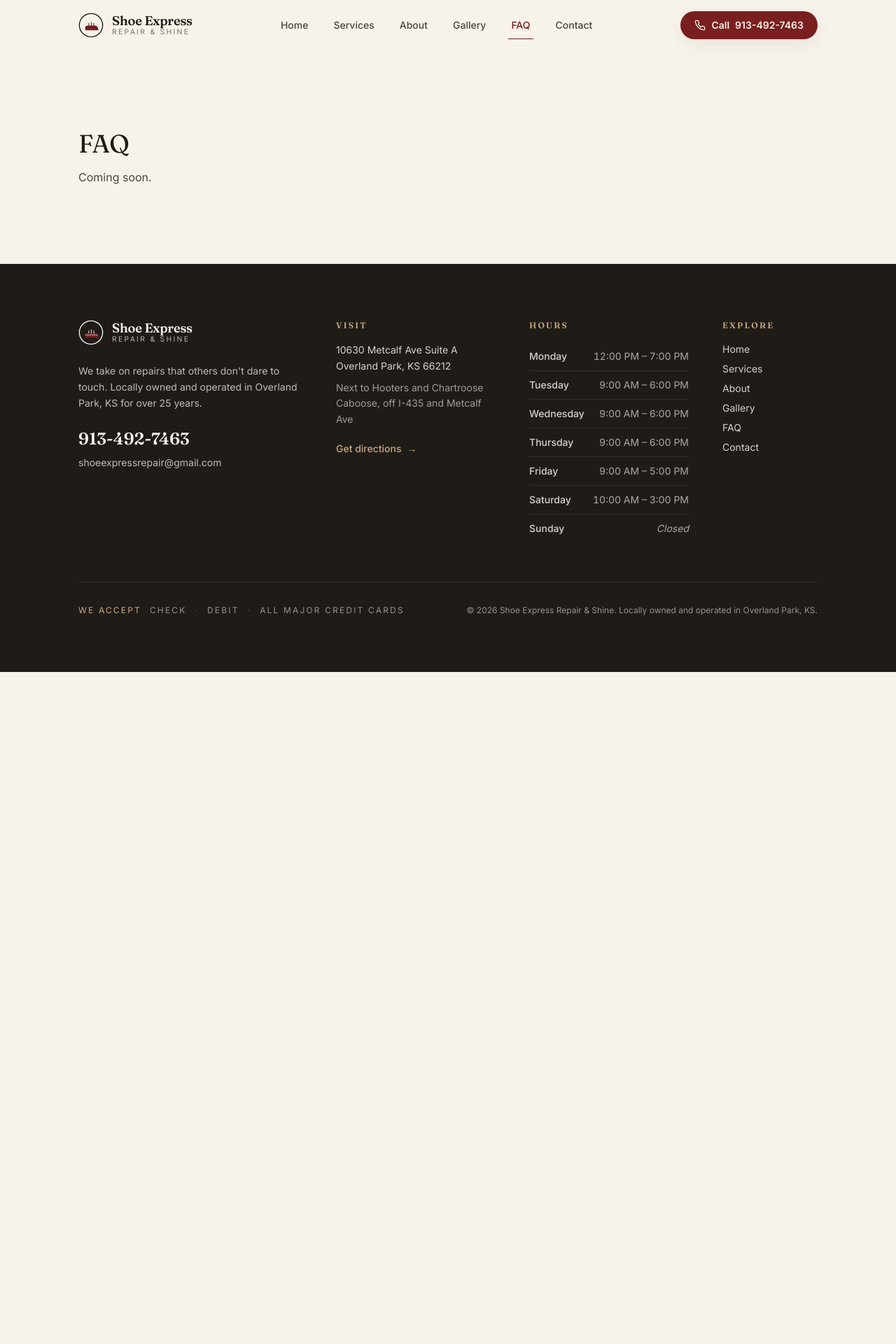
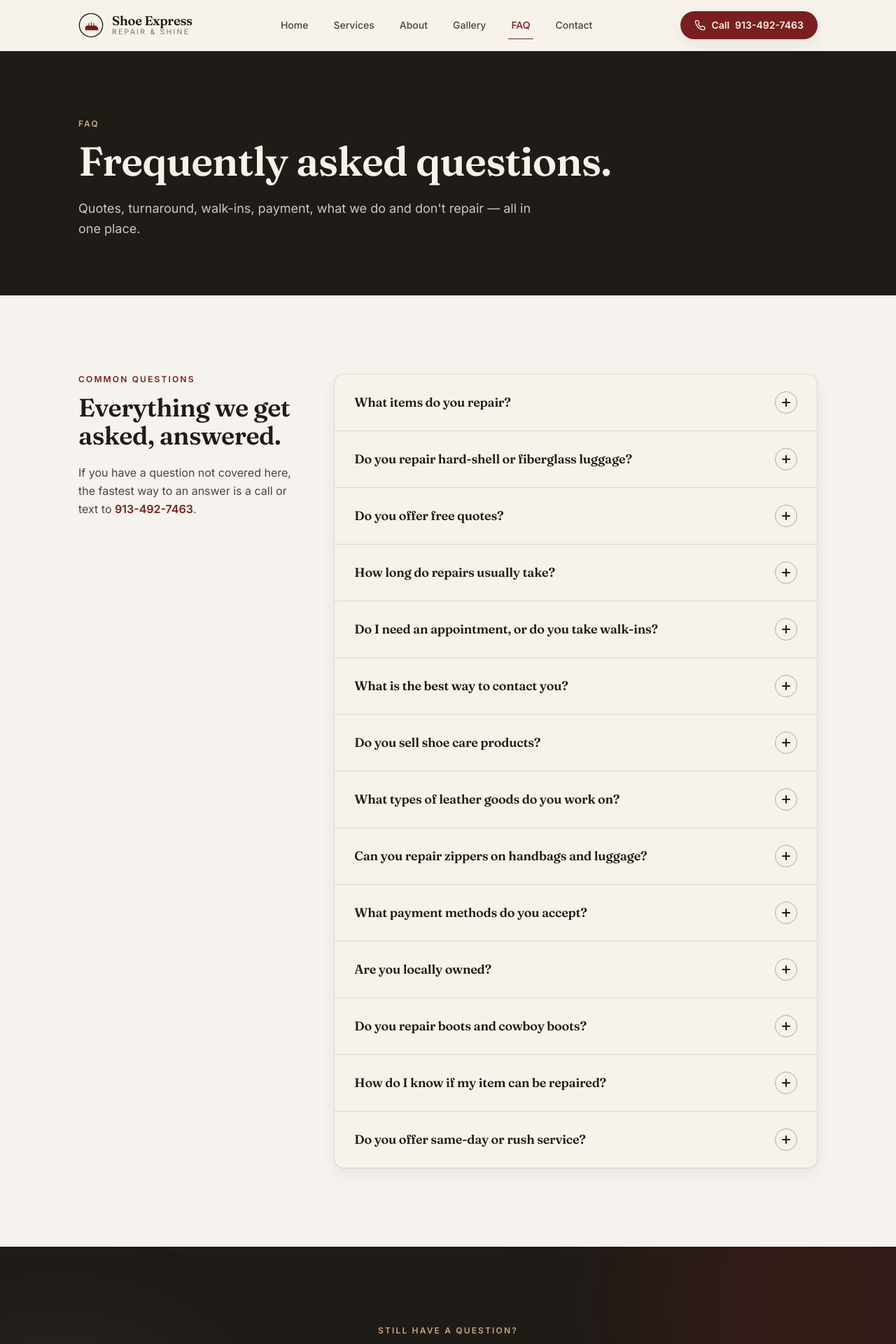
Before and after one commit to jordan-umpierre/shoe-express-repair, a React (Vite) app: page /faq in a window 1280 px wide. Shown: the top 1920 px of the page at 70% size. Before the commit the page ends 960 px from the top, so only its background shows below. Built offline with nearby package versions, Linux system fonts and the light colour scheme.

Commit message:
feat: build standalone FAQ page with all 14 questions, accordion, and call-or-text CTA

```diff
--- a/src/App.tsx
+++ b/src/App.tsx
@@ -5,6 +5,7 @@ import Services from '@/pages/Services';
 import About from '@/pages/About';
 import Gallery from '@/pages/Gallery';
 import Contact from '@/pages/Contact';
+import FAQ from '@/pages/FAQ';
 
 function Placeholder({ name }: { name: string }) {
   return (
@@ -24,7 +25,7 @@ export default function App() {
         <Route path="/about" element={<About />} />
         <Route path="/gallery" element={<Gallery />} />
         <Route path="/contact" element={<Contact />} />
-        <Route path="/faq" element={<Placeholder name="FAQ" />} />
+        <Route path="/faq" element={<FAQ />} />
         <Route path="*" element={<Placeholder name="Page not found" />} />
       </Route>
     </Routes>
--- /dev/null
+++ b/src/pages/FAQ.tsx
@@ -0,0 +1,72 @@
+import { businessInfo } from '@/config/businessInfo';
+import { faqs } from '@/config/faqs';
+import { FAQAccordion } from '@/components/FAQAccordion';
+import { FadeIn } from '@/components/FadeIn';
+import { CTABlock } from '@/components/CTABlock';
+
+export default function FAQ() {
+  return (
+    <>
+      <FAQHero />
+      <section className="section bg-warmgray-50" aria-label="Frequently asked questions">
+        <div className="container-prose">
+          <div className="grid gap-10 lg:grid-cols-12">
+            <FadeIn className="lg:col-span-4">
+              <p className="eyebrow">Common questions</p>
+              <h2 className="mt-3 font-display text-3xl font-semibold leading-tight text-charcoal sm:text-4xl">
+                Everything we get asked, answered.
+              </h2>
+              <p className="mt-5 text-base leading-relaxed text-warmgray-700">
+                If you have a question not covered here, the fastest way to
+                an answer is a call or text to{' '}
+                <a
+                  href={businessInfo.phone.tel}
+                  className="font-semibold text-burgundy hover:text-burgundy-700"
+                >
+                  {businessInfo.phone.display}
+                </a>
+                .
+              </p>
+            </FadeIn>
+
+            <FadeIn delay={0.1} className="lg:col-span-8">
+              <FAQAccordion items={faqs} />
+            </FadeIn>
+          </div>
+        </div>
+      </section>
+      <CTABlock
+        eyebrow="Still have a question?"
+        headline="Call or text — we will answer it."
+        subline="Faster than email and easier than typing it all out."
+        primary={{
+          label: `Call ${businessInfo.phone.display}`,
+          href: businessInfo.phone.tel,
+        }}
+        secondary={{ label: 'Text for a quote', href: businessInfo.phone.sms }}
+      />
+    </>
+  );
+}
+
+function FAQHero() {
+  return (
+    <section className="bg-charcoal text-cream" aria-labelledby="faq-hero">
+      <div className="container-prose pt-20 pb-16 sm:pt-24 sm:pb-20">
+        <FadeIn>
+          <p className="eyebrow text-tan">FAQ</p>
+          <h1
+            id="faq-hero"
+            className="mt-4 max-w-3xl font-display text-4xl font-semibold leading-[1.05] tracking-tightish sm:text-5xl lg:text-[58px]"
+          >
+            Frequently asked questions.
+          </h1>
+          <p className="mt-6 max-w-2xl text-lg leading-relaxed text-cream/80">
+            Quotes, turnaround, walk-ins, payment, what we do and don't
+            repair — all in one place.
+          </p>
+        </FadeIn>
+      </div>
+    </section>
+  );
+}
```
